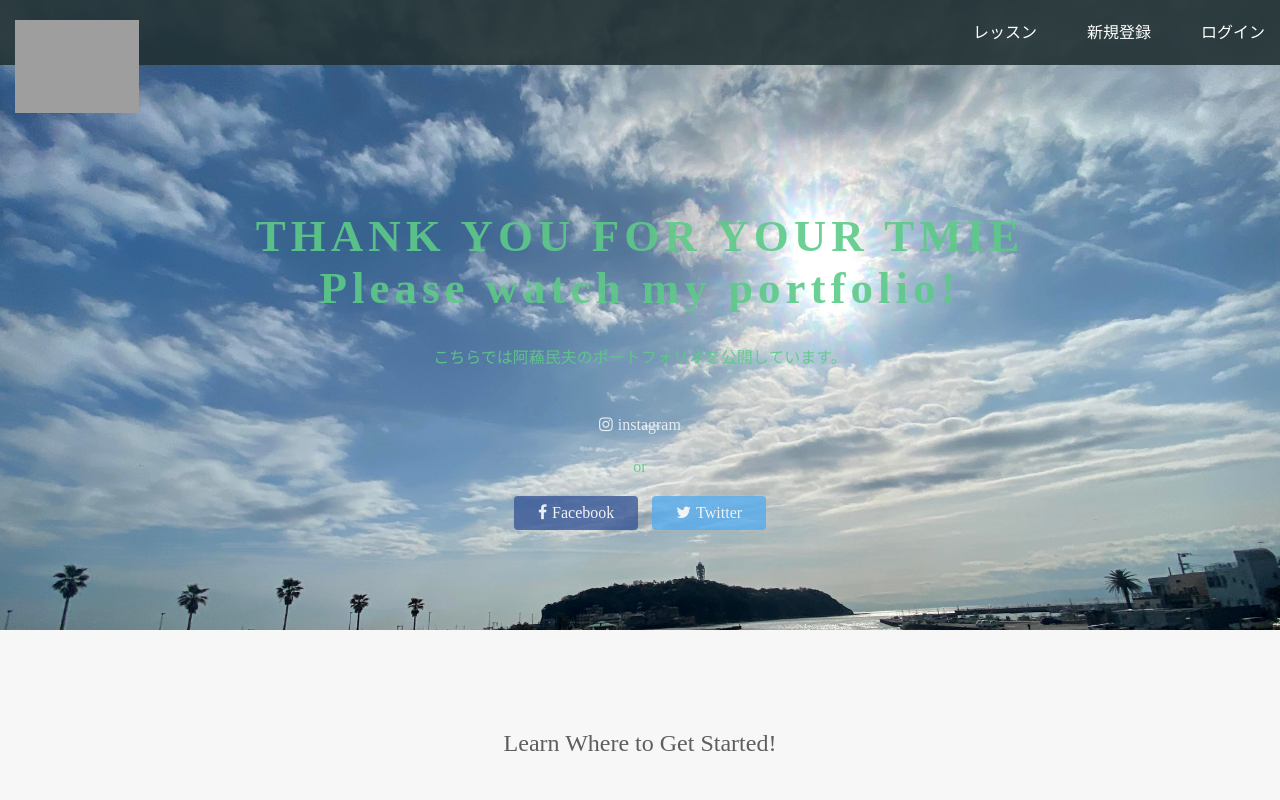
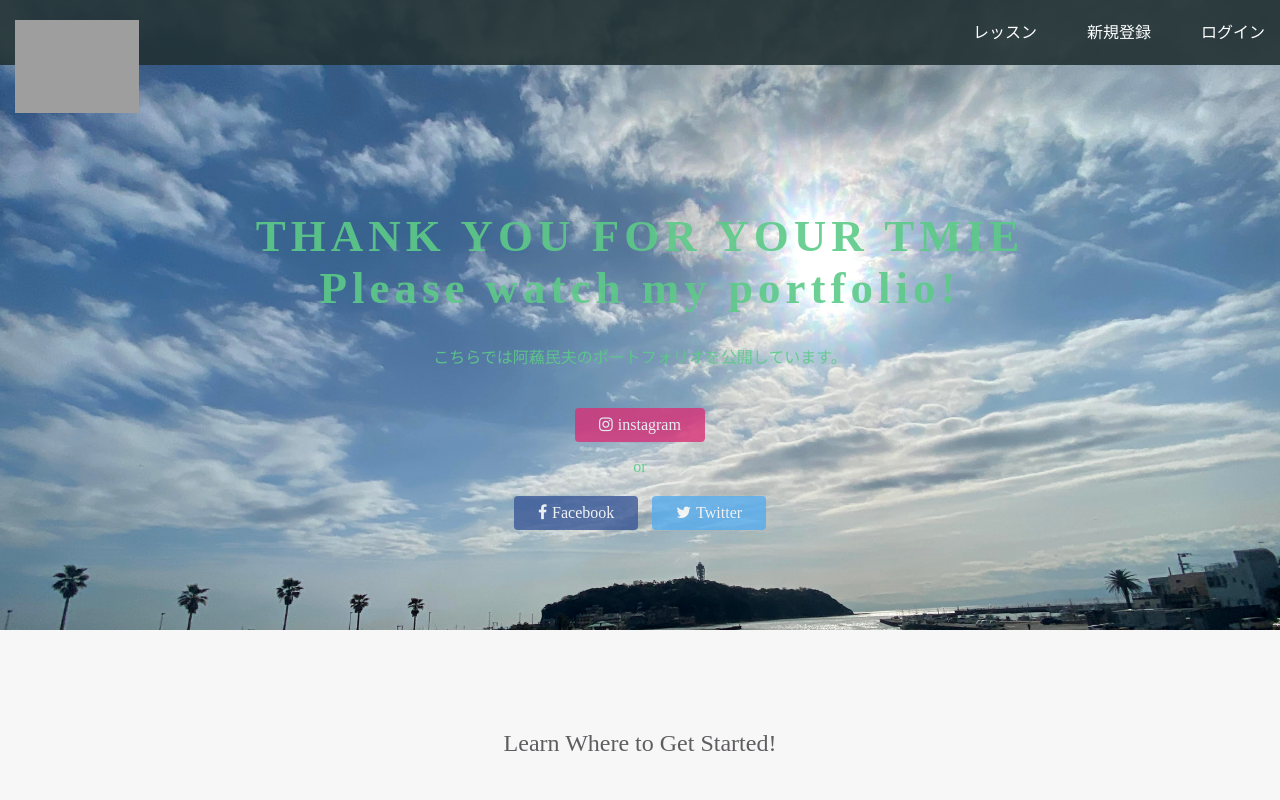
Before and after one commit to asotamio/portfolio, a plain HTML site: page index.html in a window 1280 px wide. Shown: the top 800 px of the page. Drawn offline with Linux system fonts and the light colour scheme; grey boxes are pictures that could not be loaded.

Commit message:
change color

```diff
--- a/stylesheet.css
+++ b/stylesheet.css
@@ -46,7 +46,7 @@ a {
 }
 
 .signup {
-  background-color: linear-gradient(135deg, #427eff 0%, #f13f79 70%) no-repeat;
+  background-color: #D93177;
 }
 
 .facebook {
```
